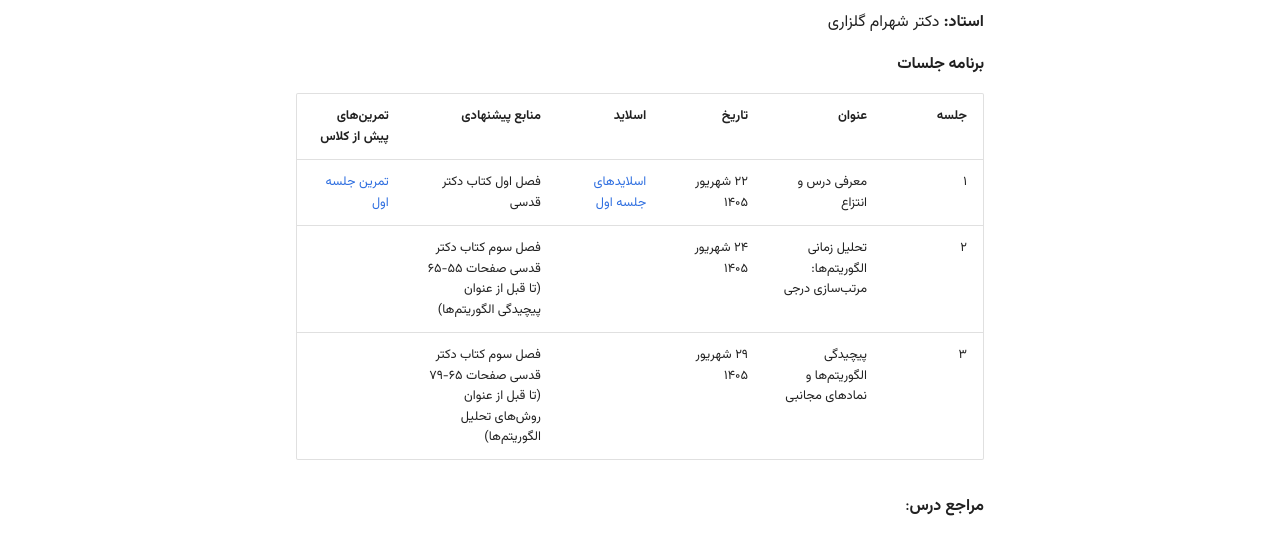
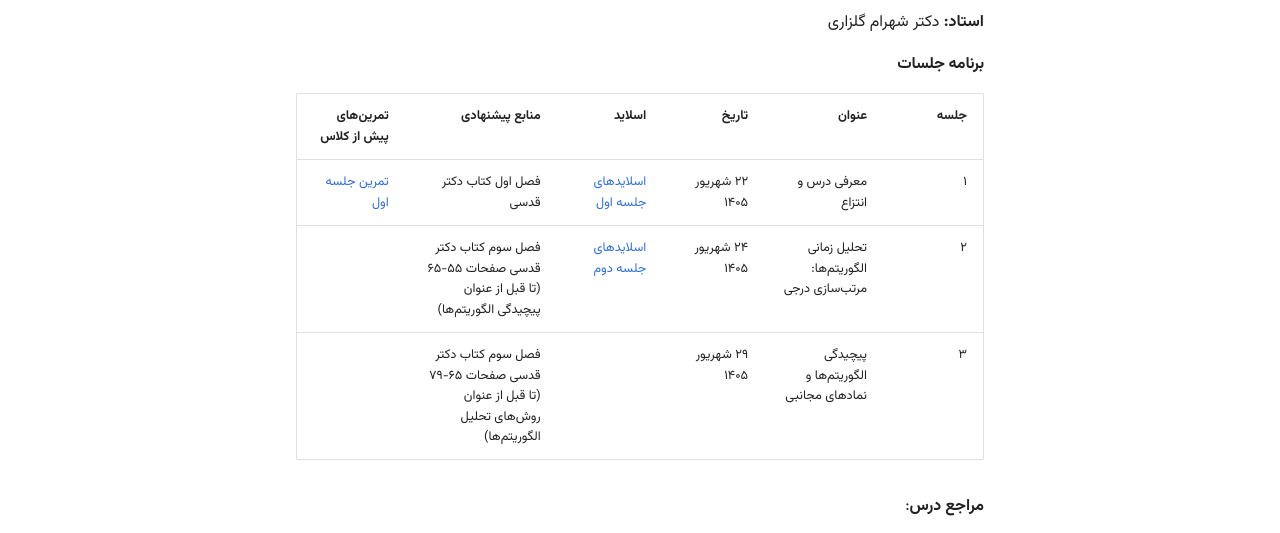
Before and after one commit to CESA-UH/CESA-UH.github.io, an MkDocs documentation site: the page built from docs-src/DSA/docs/index.md, in a window 1280 px wide and 936 px high. Shown: the part 211-744 px from the top of the window. Built offline with MkDocs 1.6.1 and Material for MkDocs 9.7.7, drawn with Linux system fonts in a browser that asks for light colours.

Commit message:
DSA first page updated and Session 2 slides added

```diff
--- a/docs-src/DSA/docs/index.md
+++ b/docs-src/DSA/docs/index.md
@@ -4,11 +4,11 @@
 
 #### برنامه جلسات
 
-| جلسه | عنوان                                   | تاریخ          | اسلاید                                                                                                                    | منابع پیشنهادی                                                                 | تمرین‌های پیش از کلاس                                                                            |
-| ---: | --------------------------------------- | -------------- | ------------------------------------------------------------------------------------------------------------------------- | ------------------------------------------------------------------------------ | ------------------------------------------------------------------------------------------------ |
-|    ۱ | معرفی درس و انتزاع                      | ۲۲ شهریور ۱۴۰۵ | [اسلاید‌های جلسه اول](https://github.com/amirrezabb/UoH-DSA-14051/blob/main/docs/assets/1_IntroductionAndAbstraction.pdf) | فصل اول کتاب دکتر قدسی                                                         | [تمرین جلسه اول](https://github.com/amirrezabb/UoH-DSA-14051/blob/main/docs/assets/WarmUP-1.pdf) |
-|    ۲ | تحلیل زمانی الگوریتم‌ها: مرتب‌سازی درجی | ۲۴ شهریور ۱۴۰۵ |                                                                                                                           | فصل سوم کتاب دکتر قدسی صفحات ۵۵-۶۵ (تا قبل از عنوان پیچیدگی الگوریتم‌ها)       |                                                                                                  |
-|    ۳ | پیچیدگی الگوریتم‌ها و نماد‌های مجانبی   | ۲۹ شهریور ۱۴۰۵ |                                                                                                                           | فصل سوم کتاب دکتر قدسی صفحات ۶۵-۷۹ (تا قبل از عنوان روش‌های تحلیل الگوریتم‌ها) |                                                                                                  |
+| جلسه | عنوان                                   | تاریخ          | اسلاید                                                                                                                                                         | منابع پیشنهادی                                                                 | تمرین‌های پیش از کلاس                                                                                                                    |
+| ---: | --------------------------------------- | -------------- | -------------------------------------------------------------------------------------------------------------------------------------------------------------- | ------------------------------------------------------------------------------ | ---------------------------------------------------------------------------------------------------------------------------------------- |
+|    ۱ | معرفی درس و انتزاع                      | ۲۲ شهریور ۱۴۰۵ | [اسلاید‌های جلسه اول](https://github.com/CESA-UH/CESA-UH.github.io/blob/main/docs-src/DSA/docs/1405-1406-paeez/assets/slides/1-IntroductionAndAbstraction.pdf) | فصل اول کتاب دکتر قدسی                                                         | [تمرین جلسه اول](https://github.com/CESA-UH/CESA-UH.github.io/blob/main/docs-src/DSA/docs/1405-1406-paeez/assets/exercises/WarmUP-1.pdf) |
+|    ۲ | تحلیل زمانی الگوریتم‌ها: مرتب‌سازی درجی | ۲۴ شهریور ۱۴۰۵ | [اسلایدهای جلسه دوم](https://github.com/CESA-UH/CESA-UH.github.io/blob/main/docs-src/DSA/docs/1405-1406-paeez/assets/slides/2-AlgorithmsAnalysis.pdf)          | فصل سوم کتاب دکتر قدسی صفحات ۵۵-۶۵ (تا قبل از عنوان پیچیدگی الگوریتم‌ها)       |                                                                                                                                          |
+|    ۳ | پیچیدگی الگوریتم‌ها و نماد‌های مجانبی   | ۲۹ شهریور ۱۴۰۵ |                                                                                                                                                                | فصل سوم کتاب دکتر قدسی صفحات ۶۵-۷۹ (تا قبل از عنوان روش‌های تحلیل الگوریتم‌ها) |                                                                                                                                          |
 
 **مراجع درس**:
 
```
Also changed, not shown: 5 other files.
